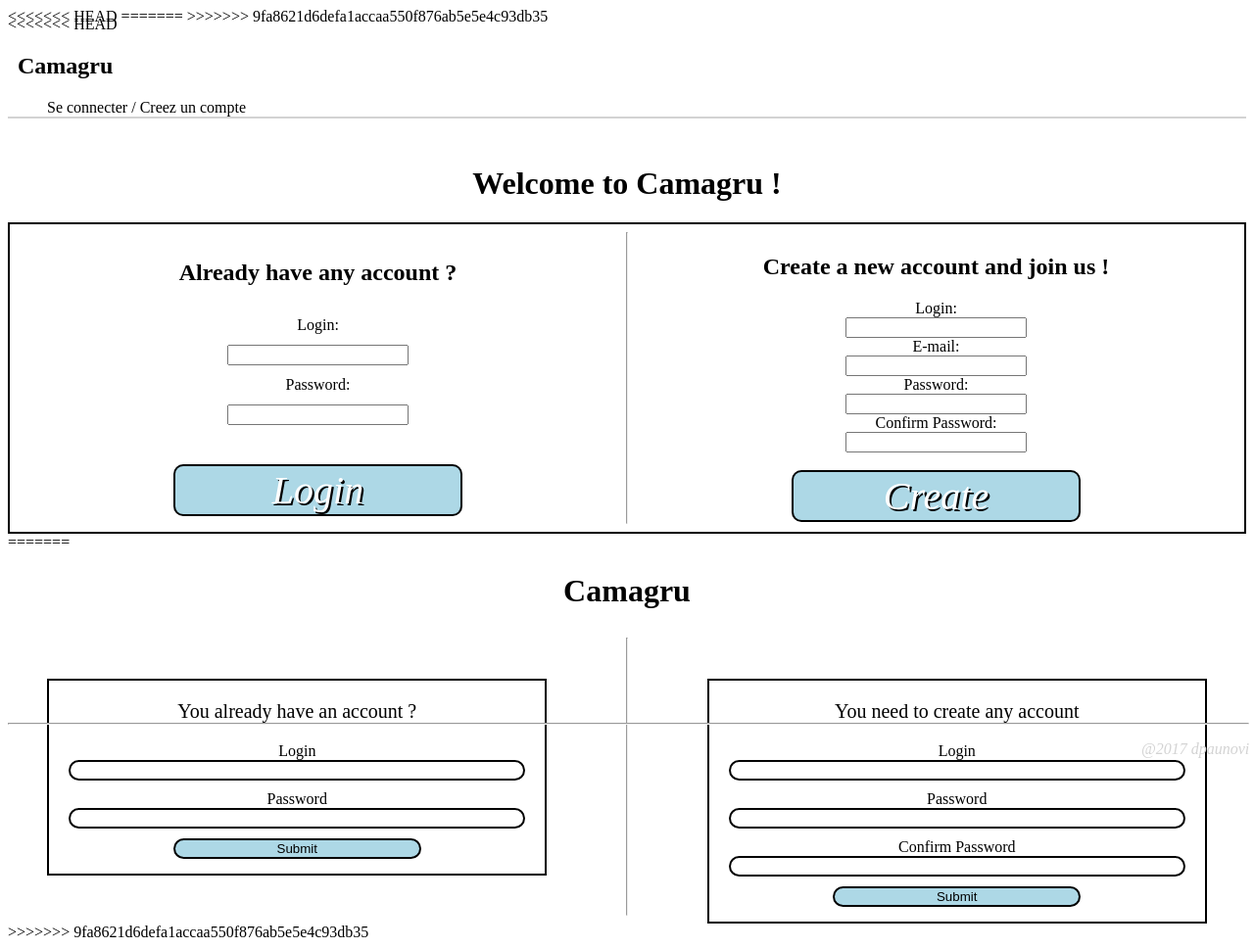
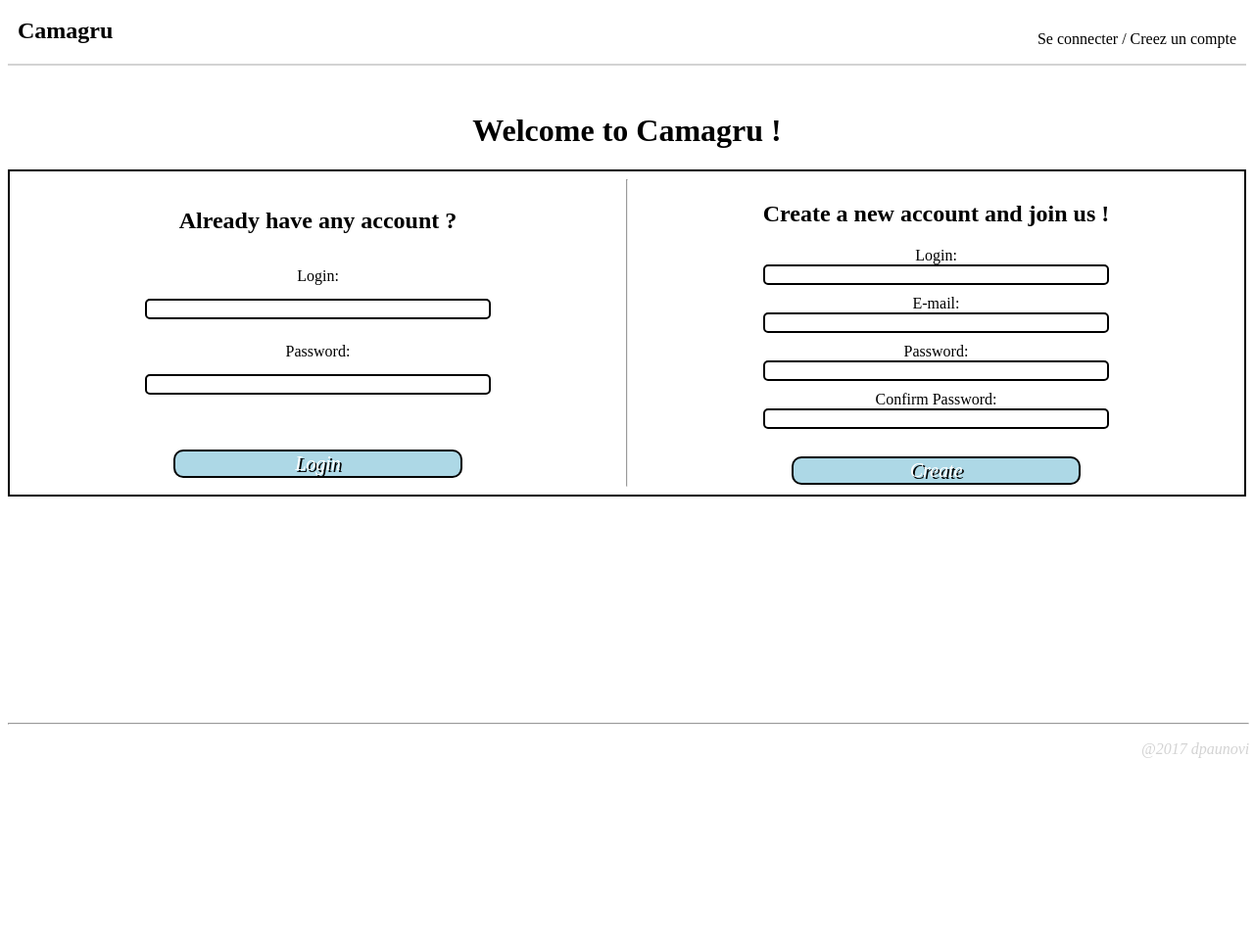
Before and after one commit to Dragi42/camagru, a PHP site: page / in a window 1280 px wide. Shown: the whole page at 98% size. After the commit the page ends 774 px from the top, so only its background shows below. Run offline with PHP 8.4, Linux system fonts and the light colour scheme.

Commit message:
form and cam

```diff
--- a/css/index.css
+++ b/css/index.css
@@ -1,5 +1,4 @@
 #header {
-<<<<<<< HEAD
 	display: flex;
 	justify-content: space-between;
 	align-items: flex-end;
@@ -8,11 +7,21 @@
 	margin-bottom: 50px;
 }
 
+#footer {
+	text-align: right;
+	font-style: italic;
+	color: lightgrey;
+	position: absolute;
+    bottom: 0px;
+	width: 99%;
+	height: 70px;
+}
+
 h1 {
 	text-align: center;
 }
 
-#login {
+.box {
 	display: flex;
 	border: 2px solid black;
 }
@@ -45,14 +54,12 @@ h1 {
 	justify-content: space-around;
 	align-items: center;
 	width: 100%;
-	margin: 10 20 10 20;
 }
 
 .button {
 	width: 50%;
-=======
 	text-align: center;
-	font-size: 40px;
+	font-size: 20px;
 	font-family: "Times New Roman", Times, serif;
 	font-style: italic;
 	background: lightblue;
@@ -62,46 +69,19 @@ h1 {
 	text-shadow: 2px 2px black;
 }
 
-#footer {
-	text-align: right;
-	font-style: italic;
-	color: lightgrey;
-	position: absolute;
-    	bottom: 0px;
-	width: 99%;
-	height: 70px;
-}
-
 .container {
 	display: flex;
 	flex-direction: column;
-	border: 2px solid black;
-	width: 40%;
-	margin: auto;
-	margin-top: 50px;
+	justify-content: space-around;
+	align-items: center;
+	width: 100%;
+	margin: 10 20 10 20;
 	text-align: center;
 }
 
-.container p {
-	font-size: 20px;
-}
-
 .input {
+	width: 60%;
 	margin: 0 20 10 20;
 	border: 2px solid black;
-	border-radius: 20px;
+	border-radius: 5px;
 }
-
-.btn {
-	margin: auto;
-	margin-bottom: 15px;
-	background: lightblue;
-	width: 50%;
-	border: 2px solid black;
-	border-radius: 20px;
-}
-
-#box {
-	display: flex;
->>>>>>> 9fa8621d6defa1accaa550f876ab5e5e4c93db35
-}
--- a/index.html
+++ b/index.html
@@ -1,15 +1,12 @@
-<<<<<<< HEAD
 <html>
-=======
-<HTML>
->>>>>>> 9fa8621d6defa1accaa550f876ab5e5e4c93db35
 	<head>
+		<meta charset="utf-8">
+		<meta content="Display Webcam Stream" name="title">
 		<title>Camagru</title>
 		<link rel="stylesheet" type="text/css" href="css/index.css">
 	</head>
 	<body>
 		<div id="header">
-<<<<<<< HEAD
 			<div class="logo">
 				<h2>Camagru</h2>
 			</div>
@@ -20,59 +17,47 @@
 			</div>
 		</div>
 		<h1>Welcome to Camagru !</h1>
-		<div id="login">
-			<form action="php/login.php" method="get" class="column">
+		<div class="box">
+			<form action="php/login.php" method="POST" class="container">
 			<h2>Already have any account ?</h2>
-				Login:
-				<input type="text" name="login">
-				Password:
-				<input type="password" name="password"><br />
-				<button type="submit" value="submit" class="button">Login</button>
+				<label>Login:</label>
+				<input class="input" type="text" name="login" value="">
+				<label>Password:</label>
+				<input class="input" type="password" name="password" value=""><br />
+				<button class="button" type="submit" name="submit" value="OK">Login</button>
 			</form>
 			<hr>
-			<form action="php/create.php" method="post" class="column">
+			<form action="php/create.php" method="POST" class="container">
 			<h2>Create a new account and join us !</h2>
-				Login:
-				<input type="text" name="login">
-				E-mail:
-				<input type="email" name="mail">
-				Password:
-				<input type="password" name="password">
-				Confirm Password:
-				<input type="password" name="cpassword"><br />
-				<button type="submit" value="submit" class="button">Create</button>
+				<label>Login:</label>
+				<input class="input" type="text" name="login" value="">
+				<label>E-mail:</label>
+				<input class="input" type="email" name="email" value="">
+				<label>Password:</label>
+				<input class="input" type="password" name="passwd" value="">
+				<label>Confirm Password:</label>
+				<input class="input" type="password" name="cpasswd" value=""><br />
+				<button class="button" type="submit" name="submit" value="OK">Create</button>
 			</form>
 		</div>
-	</body>
-</html>
-=======
-			<h1>Camagru</h1>
-		</div>
-		<div id="box">
-			<form class="container" method="POST" action="php/login.php">
-				<p>You already have an account ?</p>
-				<label>Login</label>
-				<input class="input" type="text" name="login" value="">
-				<label>Password</label>
-				<input class="input" type="password" name="passwd" value="">
-				<button class="btn" name="submit" value="OK">Submit</button>
-			</form>
-			<hr />
-			<form class="container" method="POST" action="php/create.php">
-				<p>You need to create any account</p>
-				<label>Login</label>
-				<input class="input" type="text" name="login" value="">
-				<label>Password</label>
-				<input class="input" type="password" name="passwd" value="">
-				<label>Confirm Password</label>
-				<input class="input" type="password" name="cpasswd" value="">
-				<button class="btn" name="submit" value="OK">Submit</button>
-			</form>
-		</div>
+			<video autoplay="true" id="videoElement">
+			</video>
+			<script>
+				var video = document.querySelector("#videoElement");
+				navigator.getUserMedia = navigator.getUserMedia || navigator.webkitGetUserMedia || navigator.mozGetUserMedia || navigator.msGetUserMedia || navigator.oGetUserMedia;
+				if (navigator.getUserMedia) {
+					navigator.getUserMedia({video: true}, handleVideo, videoError);
+				}
+				function handleVideo(stream) {
+					video.src = window.URL.createObjectURL(stream);
+				}
+				function videoError(e) {
+					// do something
+				}
+			</script>
 		<div id="footer">
 			<hr />
 			<p>@2017 dpaunovi</p>
 		</div>
 	</body>
-</HTML>
->>>>>>> 9fa8621d6defa1accaa550f876ab5e5e4c93db35
+</html>
--- a/php/create.php
+++ b/php/create.php
@@ -3,9 +3,10 @@
 	$login = $_POST[login];
 	$passwd = $_POST[passwd];
 	$cpasswd = $_POST[cpasswd];
+	$email = $_POST[email];
 	$file = "../private/passwd";
 
-	if (!$login || !$passwd || !$cpasswd || $_POST[submit] != "OK")
+	if (!$login || !$passwd || !$cpasswd || !$email || $_POST[submit] != "OK")
 		echo "Error: All of the form is not complete\n";
 	else if ($passwd != $cpasswd)
 		echo "Error: Password incorrect\n";
```
